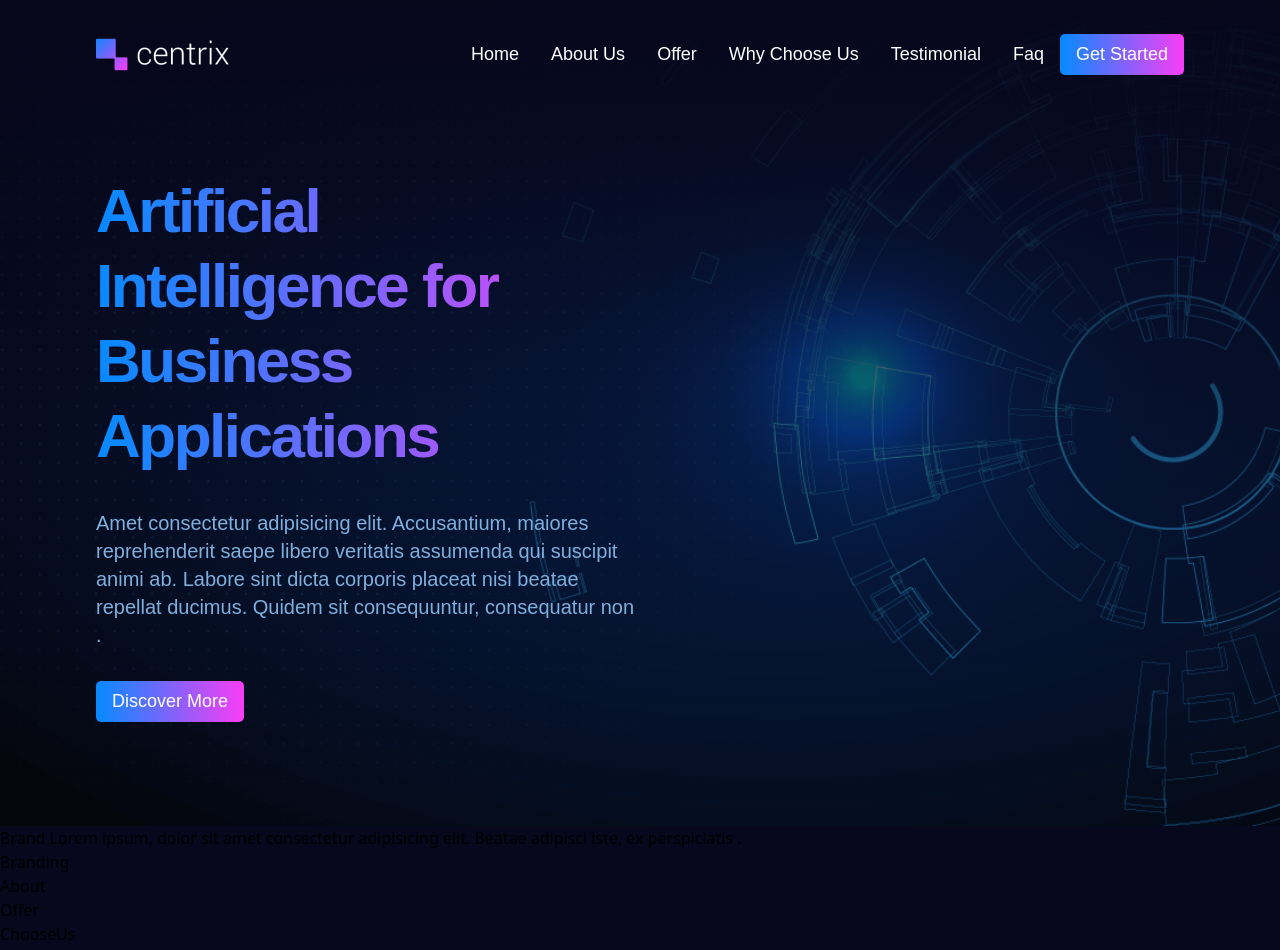
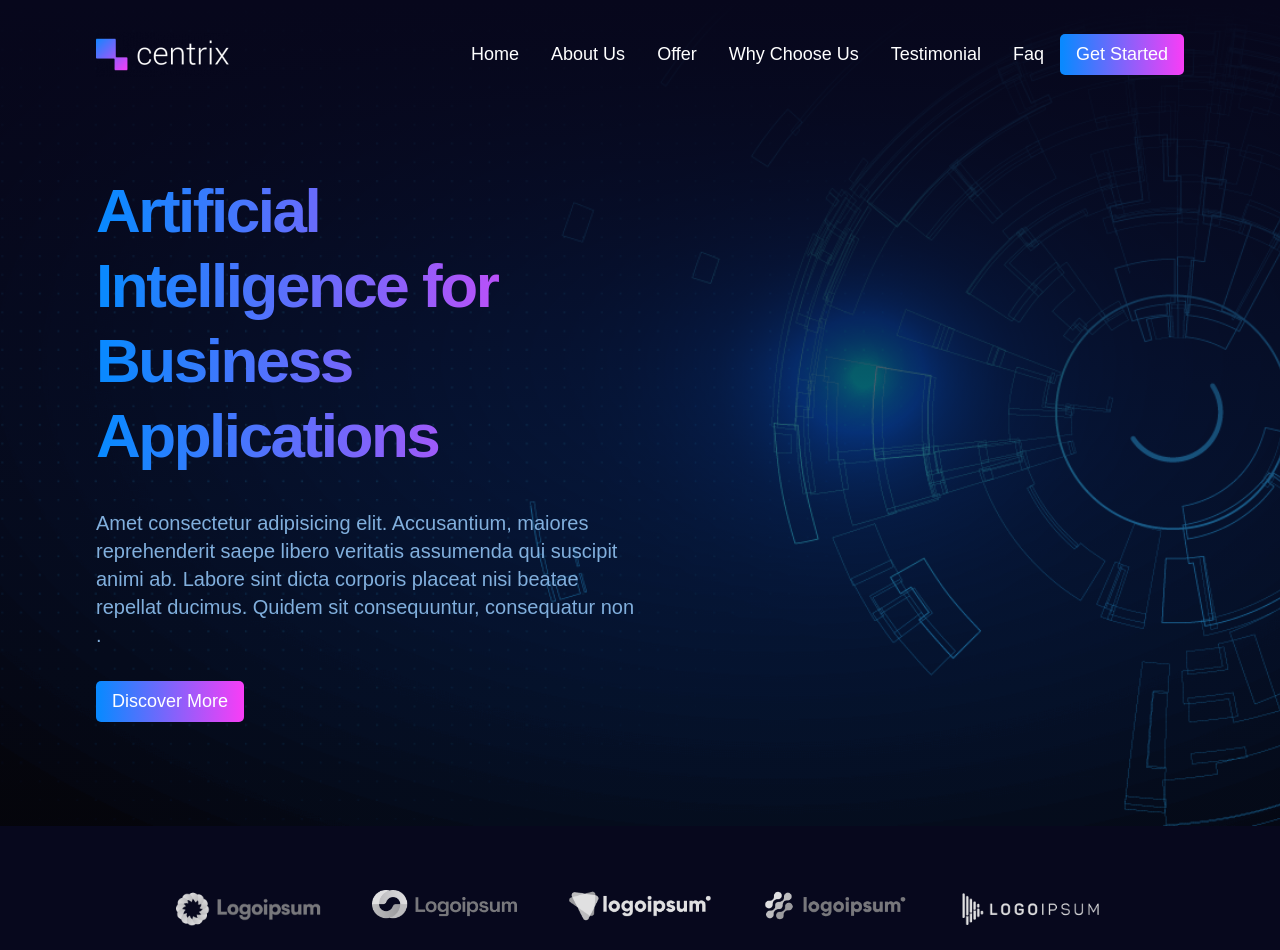
Before and after one commit to EmtiazHossainE2/centrix, a React (Create React App) app: page / in a window 1280 px wide. Shown: the top 950 px of the page. Built offline with nearby package versions, Linux system fonts and the light colour scheme.

Commit message:
brand section

```diff
--- a/package.json
+++ b/package.json
@@ -11,6 +11,7 @@
     "react-icons": "^4.6.0",
     "react-router-dom": "^6.4.3",
     "react-scripts": "5.0.1",
+    "swiper": "^8.4.6",
     "web-vitals": "^2.1.0"
   },
   "scripts": {
--- a/src/components/Home/Brand/Brand.js
+++ b/src/components/Home/Brand/Brand.js
@@ -1,9 +1,66 @@
-import React from 'react'
+import React from "react";
+import "swiper/css";
+import "swiper/css/autoplay";
+import "swiper/css/pagination";
+import { Swiper, SwiperSlide } from "swiper/react";
+import logo1 from '../../../assets/trust_icon-1.png'
+import logo2 from '../../../assets/trust_icon-2.png'
+import logo3 from '../../../assets/trust_icon-4.png'
+import logo5 from '../../../assets/trust_icon-5.png'
+import logo6 from '../../../assets/trust_icon-6.png'
+
 import './Brand.css'
+
+const brandLogo = [
+  { img: logo1 },
+  { img: logo2 },
+  { img: logo3 },
+  { img: logo5 },
+  { img: logo6 },
+  { img: logo1 },
+  { img: logo2 },
+  { img: logo3 },
+]
 
 const Brand = () => {
   return (
-    <div>Brand Lorem ipsum, dolor sit amet consectetur adipisicing elit. Beatae adipisci iste, ex perspiciatis .</div>
+    <section className="container mx-auto  section__padding ">
+      <div className="lg:px-20">
+        <Swiper
+          loop={true}
+          spaceBetween={10}
+          pagination={{
+            clickable: true,
+          }}
+          breakpoints={{
+            320: {
+              slidesPerView: 2,
+              spaceBetween: 10,
+            },
+            640: {
+              slidesPerView: 2,
+              spaceBetween: 20,
+            },
+            768: {
+              slidesPerView: 3,
+              spaceBetween: 40,
+            },
+            1024: {
+              slidesPerView: 5,
+              spaceBetween: 50,
+            },
+          }}
+        >
+          {brandLogo.map((logo, index) => (
+            <SwiperSlide
+              key={index}
+            >
+              <img src={logo.img} alt="brand"  />
+            </SwiperSlide>
+          ))}
+        </Swiper>
+      </div>
+    </section>
   )
 }
 
```
Also changed, not shown: 1 other file (tests, documents, lock files or other folders).
